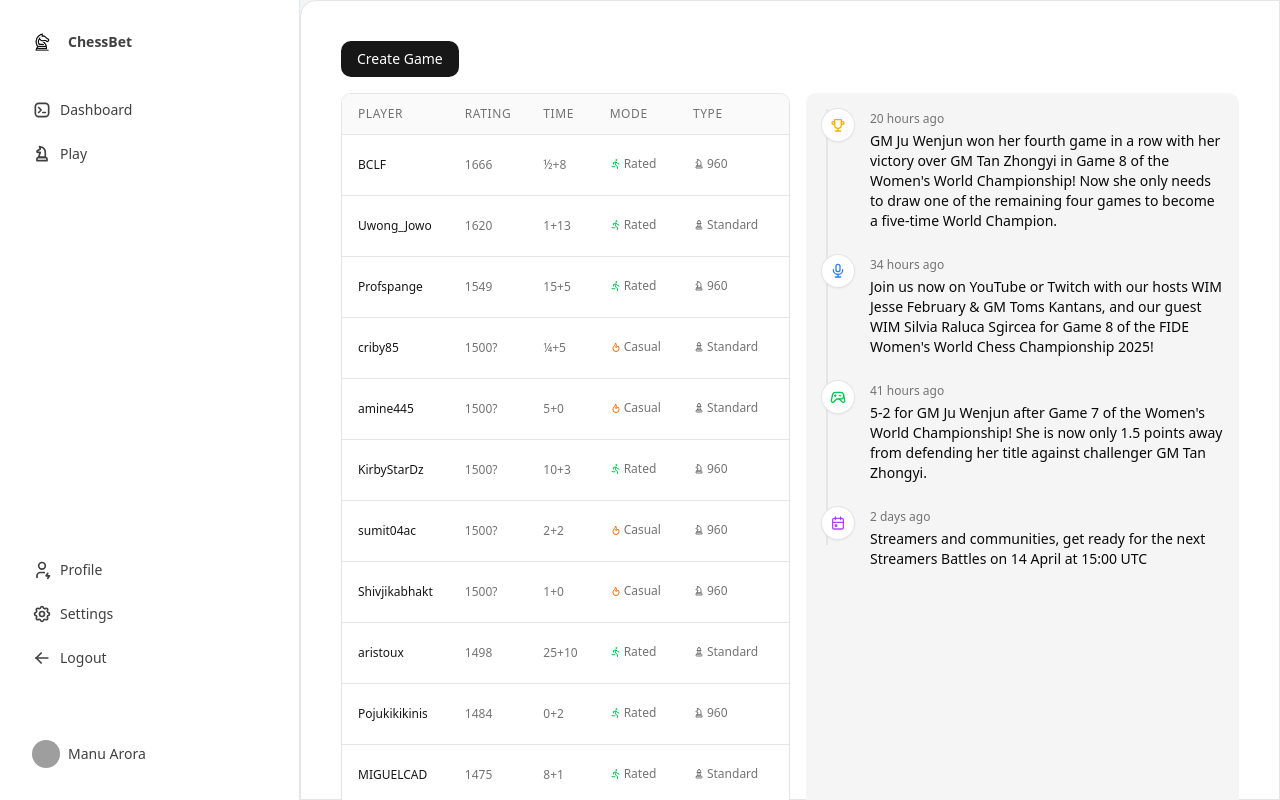
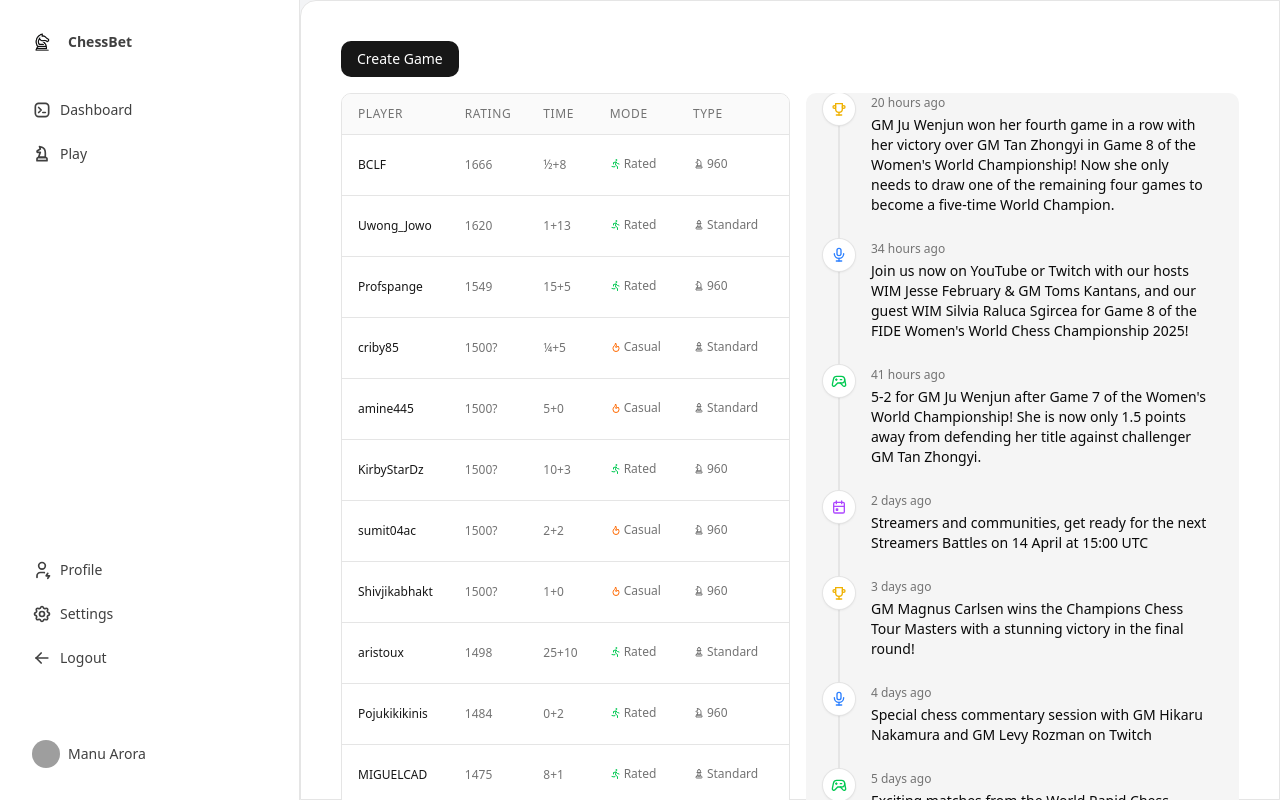
Before and after one commit to Not-Possible-Labs/platform-ui, a Next.js app: page /console in a window 1280 px wide. Built offline with nearby package versions, Linux system fonts and the light colour scheme; grey boxes are pictures that could not be loaded.

Commit message:
Add more news items and improve timeline styling with better spacing and scrolling

```diff
--- a/src/app/console/(play)/play.tsx
+++ b/src/app/console/(play)/play.tsx
@@ -100,8 +100,8 @@ export const Play = () => {
 
           {/* Right side - News Timeline */}
           <div className="w-1/2">
-            <div className="mt-[52px] rounded-lg bg-neutral-100 dark:bg-neutral-800 overflow-y-auto" style={{ height: 'calc(100% - 52px)' }}>
-              <div className="py-4">
+            <div className="mt-[52px] rounded-lg bg-neutral-100 dark:bg-neutral-800" style={{ height: 'calc(100% - 52px)' }}>
+              <div className="h-full">
                 <NewsTimeline />
               </div>
             </div>
--- a/src/components/NewsTimeline.tsx
+++ b/src/components/NewsTimeline.tsx
@@ -8,6 +8,8 @@ interface TimelineItem {
 }
 
 const mockNews: TimelineItem[] = [
+  // Original entries
+
   {
     id: "update-001",
     timestamp: "20 hours ago",
@@ -31,6 +33,103 @@ const mockNews: TimelineItem[] = [
     timestamp: "2 days ago",
     icon: "event",
     content: 'Streamers and communities, get ready for the next Streamers Battles on 14 April at 15:00 UTC'
+  },
+  // Additional entries
+  {
+    id: "update-005",
+    timestamp: "3 days ago",
+    icon: "trophy",
+    content: 'GM Magnus Carlsen wins the Champions Chess Tour Masters with a stunning victory in the final round!'
+  },
+  {
+    id: "update-006",
+    timestamp: "4 days ago",
+    icon: "microphone",
+    content: 'Special chess commentary session with GM Hikaru Nakamura and GM Levy Rozman on Twitch'
+  },
+  {
+    id: "update-007",
+    timestamp: "5 days ago",
+    icon: "gamepad",
+    content: 'Exciting matches from the World Rapid Chess Championship - follow live on our platform!'
+  },
+  {
+    id: "update-008",
+    timestamp: "6 days ago",
+    icon: "event",
+    content: 'Registration now open for the Spring Classical Tournament - spots filling up fast!'
+  },
+  {
+    id: "update-009",
+    timestamp: "1 week ago",
+    icon: "trophy",
+    content: 'IM Anna Smith achieves her final GM norm at the European Individual Championship'
+  },
+  {
+    id: "update-010",
+    timestamp: "8 days ago",
+    icon: "microphone",
+    content: 'Chess.com launches new educational series with GM Benjamin Finegold'
+  },
+  {
+    id: "update-011",
+    timestamp: "9 days ago",
+    icon: "gamepad",
+    content: 'Thrilling matches from Round 5 of the Candidates Tournament - multiple decisive games!'
+  },
+  {
+    id: "update-012",
+    timestamp: "10 days ago",
+    icon: "event",
+    content: 'Mark your calendars: International Chess Day celebrations announced for July 20th'
+  },
+  {
+    id: "update-013",
+    timestamp: "11 days ago",
+    icon: "trophy",
+    content: 'Young prodigy CM David Chen wins U14 National Championship with perfect score'
+  },
+  {
+    id: "update-014",
+    timestamp: "12 days ago",
+    icon: "microphone",
+    content: 'GM Vishy Anand shares insights on modern chess preparation in exclusive interview'
+  },
+  {
+    id: "update-015",
+    timestamp: "2 weeks ago",
+    icon: "gamepad",
+    content: 'Exciting blitz tournament results from the Speed Chess Championship'
+  },
+  {
+    id: "update-016",
+    timestamp: "15 days ago",
+    icon: "event",
+    content: 'New chess club opening in downtown featuring weekly tournaments and lessons'
+  },
+  {
+    id: "update-017",
+    timestamp: "16 days ago",
+    icon: "trophy",
+    content: 'WGM Sarah Johnson breaks national record in marathon chess event'
+  },
+  {
+    id: "update-018",
+    timestamp: "17 days ago",
+    icon: "microphone",
+    content: 'Special podcast episode: The future of online chess with top platform developers'
+  },
+  {
+    id: "update-019",
+    timestamp: "18 days ago",
+    icon: "gamepad",
+    content: 'Highlights from the International Online Chess League - Week 12'
+  },
+  {
+    id: "update-020",
+    timestamp: "19 days ago",
+    icon: "event",
+    content: 'Summer chess camp registration opens - featuring instruction from top GMs'
   }
 ];
 
@@ -49,14 +148,14 @@ const getIcon = (type: TimelineItem["icon"]) => {
 
 export const NewsTimeline = () => {
   return (
-    <div className="relative flex flex-col space-y-6 px-4">
+    <div className="relative flex flex-col space-y-6 px-8 h-full overflow-y-auto" style={{ height: 'inherit' }}>
       {/* Timeline line */}
-      <div className="absolute left-[19.5px] top-0 bottom-0 w-0.5 bg-neutral-200 dark:bg-neutral-700" />
+      <div className="absolute left-8 top-0 bottom-0 w-[2px] bg-neutral-200 dark:bg-neutral-700" />
 
       {mockNews.map((item) => (
         <div key={item.id} className="flex gap-4 items-start">
           {/* Icon circle */}
-          <div className="relative z-10 flex h-8 w-8 items-center justify-center rounded-full bg-white dark:bg-neutral-900 shadow-sm ring-1 ring-neutral-200 dark:ring-neutral-700">
+          <div className="relative z-10 flex h-8 w-8 items-center justify-center rounded-full bg-white dark:bg-neutral-900 shadow-sm ring-1 ring-neutral-200 dark:ring-neutral-700" style={{ marginLeft: '-15px' }}>
             {getIcon(item.icon)}
           </div>
 
```
